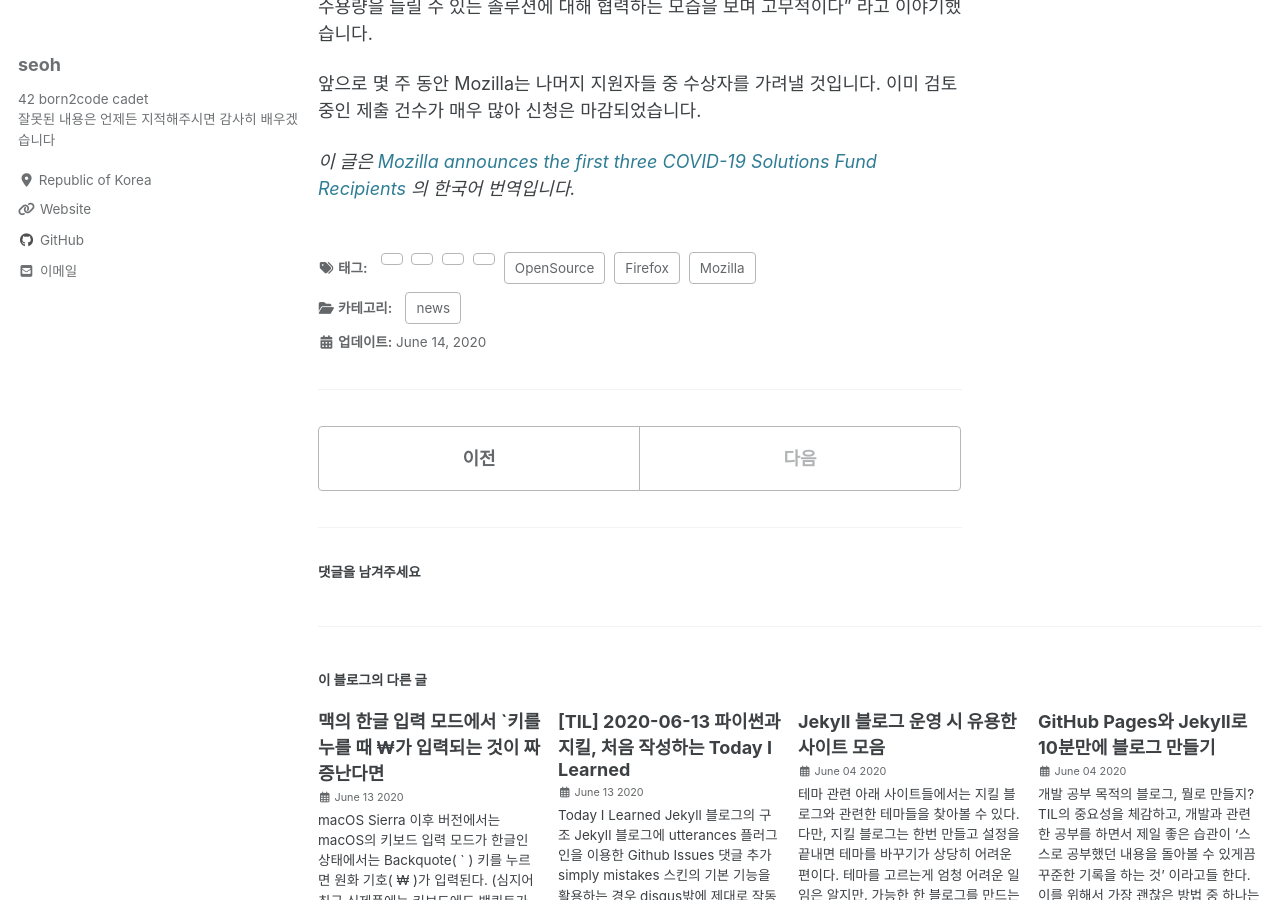
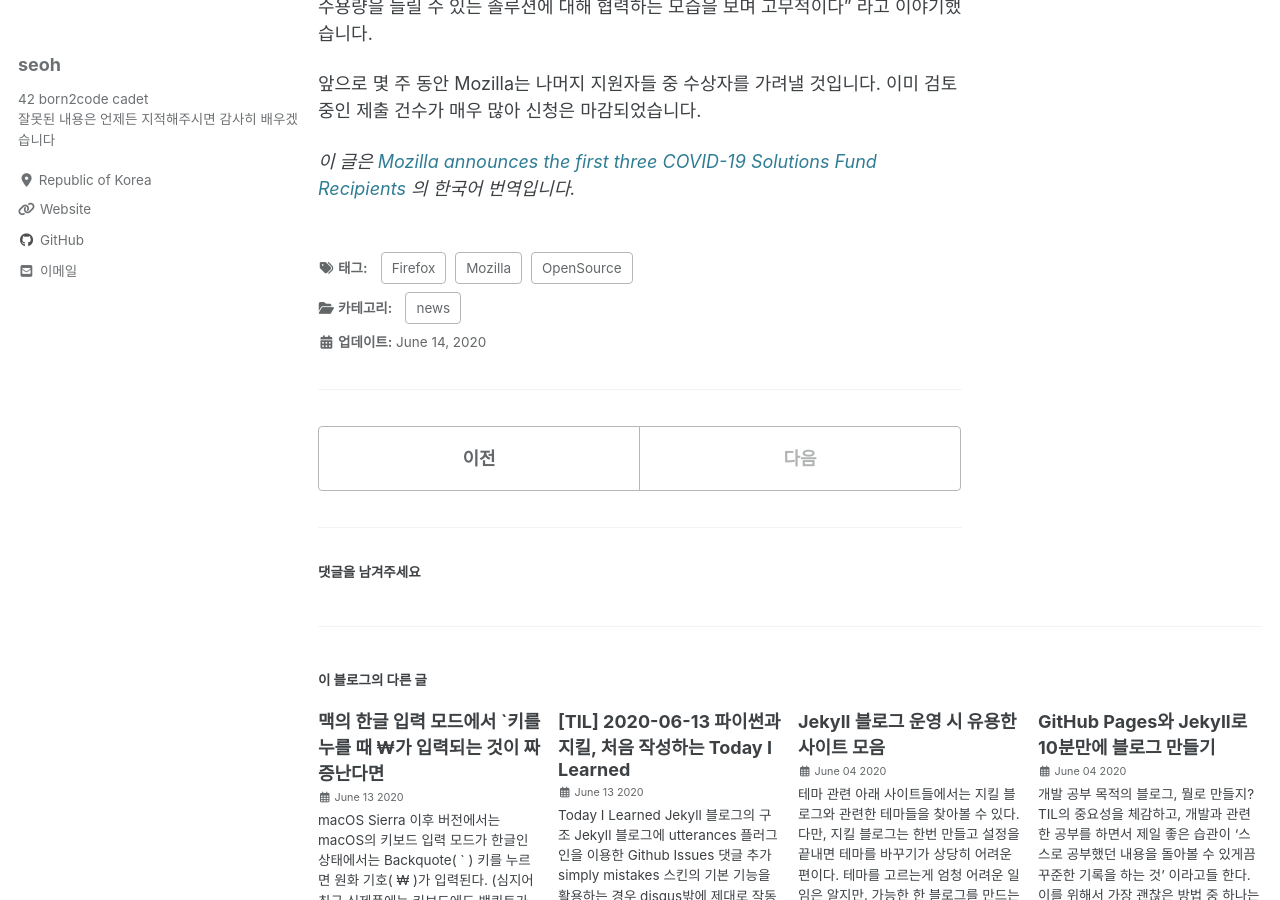
Before and after one commit to ohseyong/ohseyong.github.io, a Jekyll site: the page built from _posts/2020-06-15-Mozilla-covid-news.md, in a window 1280 px wide and 900 px high, scrolled down 1854 px. Built offline with Jekyll 4.4.1, drawn with Linux system fonts in a browser that asks for light colours; cached includes are drawn as plain includes; nearby versions of some CDN libraries; comment, search, counter and statistics services are not loaded.

```diff
--- a/_posts/2020-06-15-Mozilla-covid-news.md
+++ b/_posts/2020-06-15-Mozilla-covid-news.md
@@ -3,7 +3,7 @@ title: "[번역] Mozilla, 첫 COVID-19 솔루션 기금 수령자 발표"
 # excerpt: "정말 10분이면 만들 수 있다"
 date: 2020-06-15 00:00:00 +0900
 categories: news
-tags: Mozilla, Firefox, OpenSource
+tags: Mozilla Firefox OpenSource
 teaser:
 
 toc: false
```
